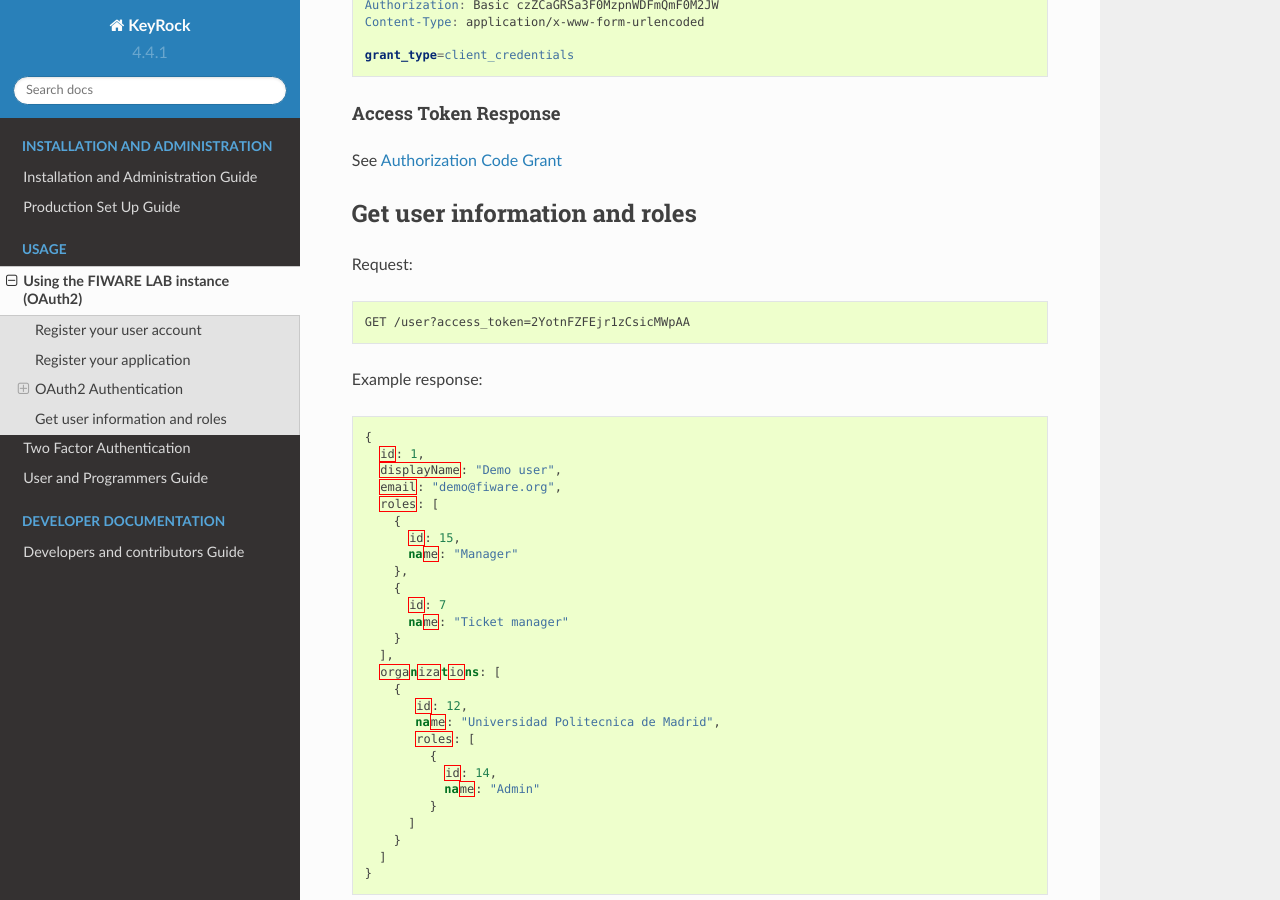
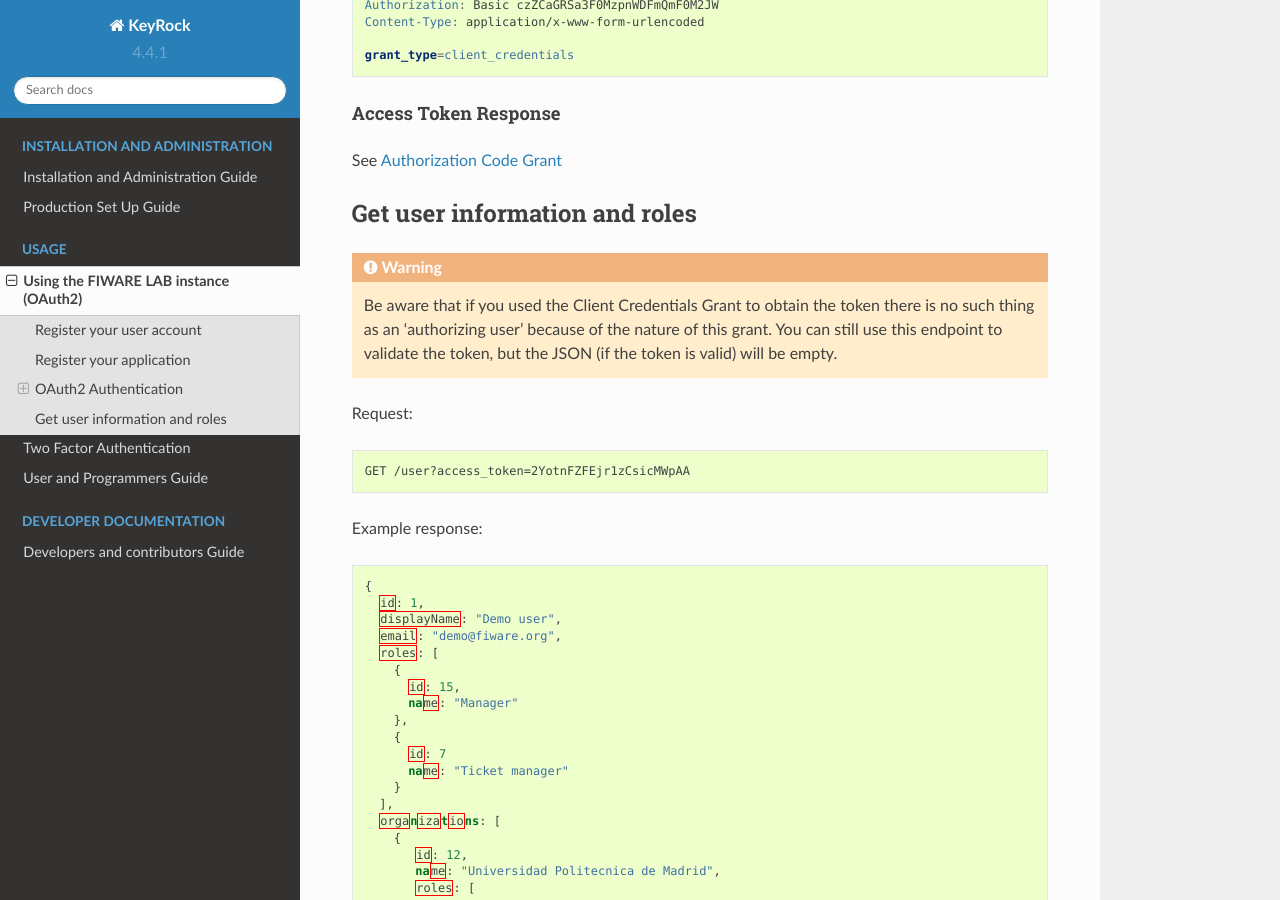
Before and after one commit to ging/fiware-idm-deprecated, a Sphinx documentation site: the page built from doc/oauth2.rst, in a window 1280 px wide and 900 px high, scrolled down 3631 px. Built offline with Sphinx 7.4.7 and the Read the Docs theme 2.0.0, drawn with Linux system fonts in a browser that asks for light colours.

Commit message:
added warning for client credential grant token validation

```diff
--- a/doc/oauth2.rst
+++ b/doc/oauth2.rst
@@ -198,6 +198,10 @@
 Get user information and roles
 ==============================
 
+.. warning:: Be aware that if you used the Client Credentials Grant to obtain the token there is no
+  such thing as an 'authorizing user' because of the nature of this grant. You can still use this endpoint
+  to validate the token, but the JSON (if the token is valid) will be empty.
+
 Request:
 ::
 
```
